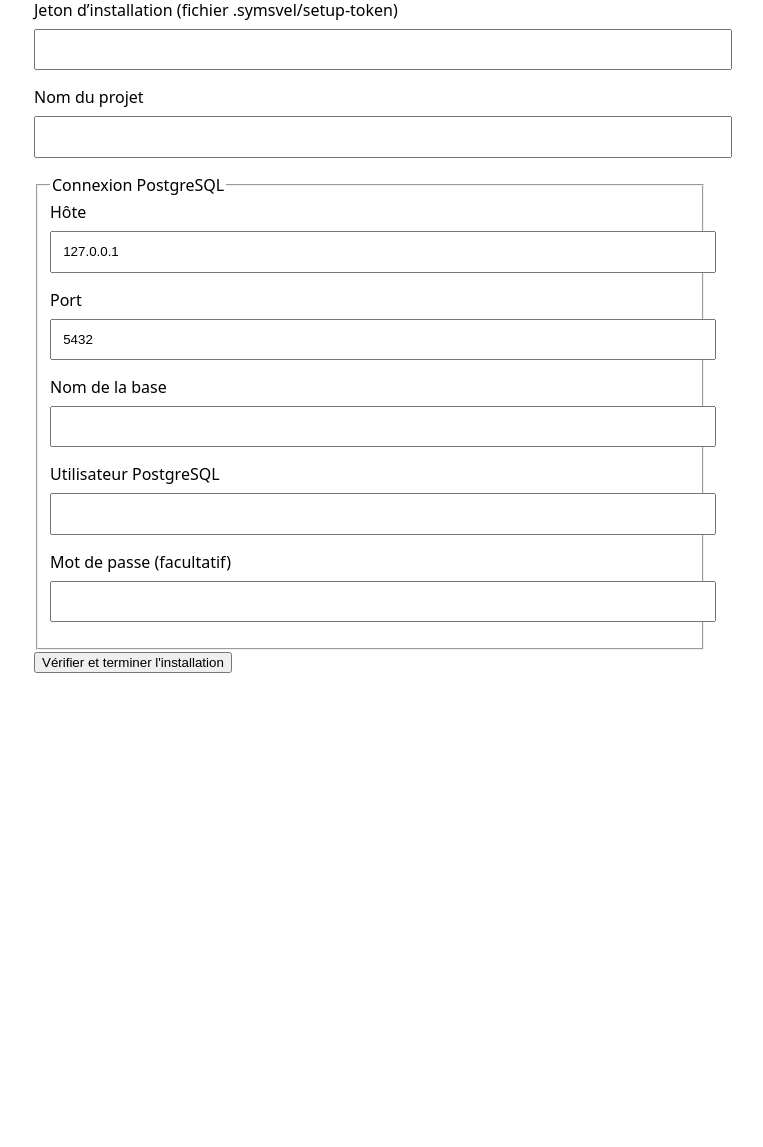
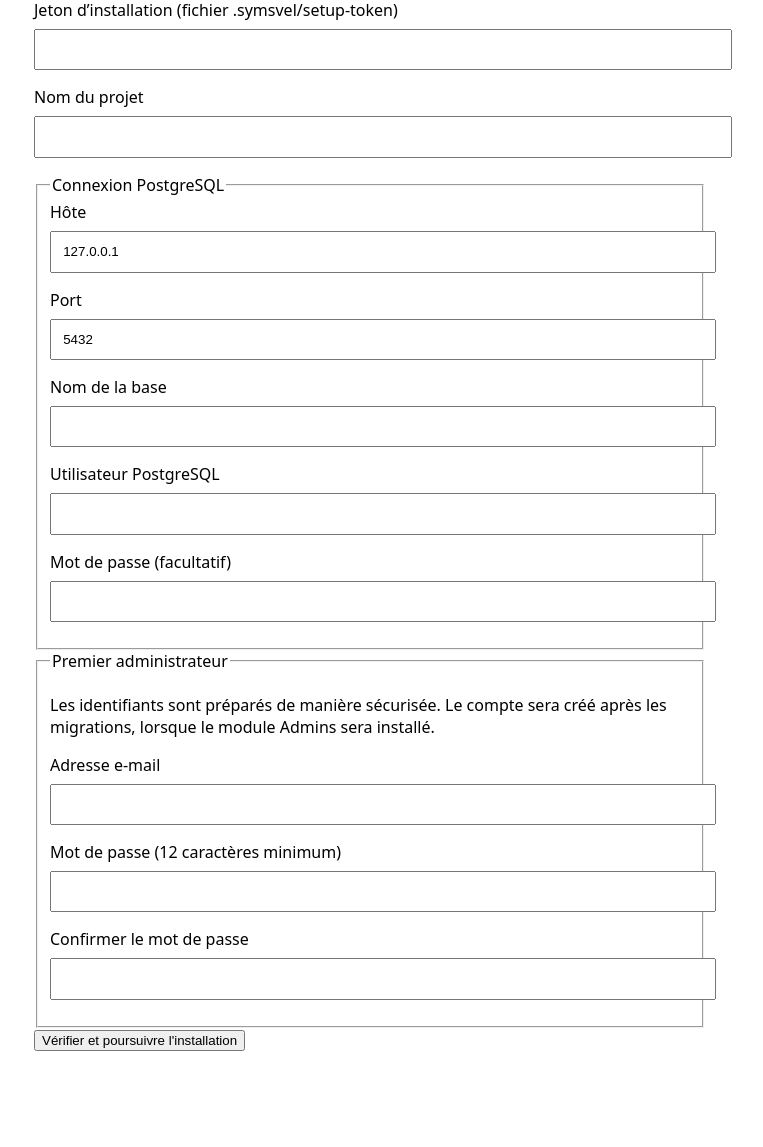
Before and after one commit to Symsvel-Framework/symsvel-back, a Symfony app: template templates/setup/index.html.twig in a window 1280 px wide. Shown: the part 243-1390 px from the top of the page, without its empty margins (270-1033 px from the left). Before the commit the page ends 916 px from the top, so only its background shows below. Run offline with Twig, Linux system fonts and the light colour scheme; the template is opened without the code that fills it, so the values that code supplies are empty; some libraries are stand-ins or nearby versions.

Commit message:
feat(setup): add first administrator email and confirmed password fields

```diff
--- a/templates/setup/index.html.twig
+++ b/templates/setup/index.html.twig
@@ -24,7 +24,17 @@
       <label for="db_password">Mot de passe (facultatif)</label>
       <input id="db_password" name="db_password" type="password" autocomplete="new-password" style="display:block;width:100%;padding:.7rem;margin:.5rem 0 1rem">
     </fieldset>
-    <button type="submit">Vérifier et terminer l'installation</button>
+    <fieldset>
+      <legend>Premier administrateur</legend>
+      <p>Les identifiants sont préparés de manière sécurisée. Le compte sera créé après les migrations, lorsque le module Admins sera installé.</p>
+      <label for="admin_email">Adresse e-mail</label>
+      <input id="admin_email" name="admin_email" type="email" maxlength="254" required autocomplete="email" style="display:block;width:100%;padding:.7rem;margin:.5rem 0 1rem">
+      <label for="admin_password">Mot de passe (12 caractères minimum)</label>
+      <input id="admin_password" name="admin_password" type="password" minlength="12" required autocomplete="new-password" style="display:block;width:100%;padding:.7rem;margin:.5rem 0 1rem">
+      <label for="admin_password_confirmation">Confirmer le mot de passe</label>
+      <input id="admin_password_confirmation" name="admin_password_confirmation" type="password" minlength="12" required autocomplete="new-password" style="display:block;width:100%;padding:.7rem;margin:.5rem 0 1rem">
+    </fieldset>
+    <button type="submit">Vérifier et poursuivre l'installation</button>
   </form>
 </main>
 {% endblock %}
```
